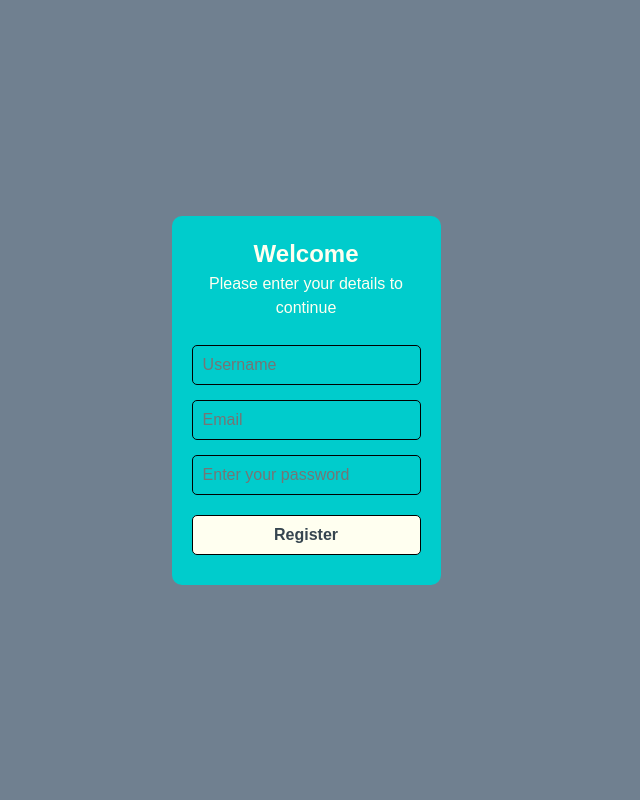
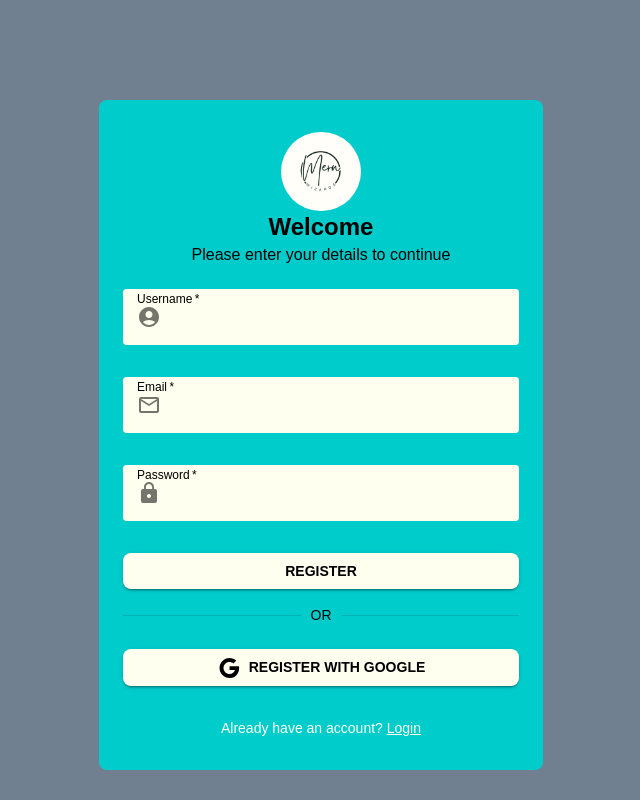
Before and after one commit to LukeZHar/MERN-Wizards-T3A2-B, a React (Vite) app: page /register in a window 1280 px wide. Shown: the whole page, without its empty margins (319-959 px from the left). Built offline with nearby package versions, Linux system fonts and the light colour scheme.

Commit message:
Feat: MUI implemented and login function fixed

```diff
--- a/package.json
+++ b/package.json
@@ -28,6 +28,10 @@
   },
   "homepage": "https://github.com/LukeZHar/MERN-Wizards-T3A2-B#readme",
   "dependencies": {
+    "@emotion/react": "^11.14.0",
+    "@emotion/styled": "^11.14.0",
+    "@mui/icons-material": "^6.4.6",
+    "@mui/material": "^6.4.6",
     "axios": "^1.8.1",
     "bcrypt": "^5.1.1",
     "cors": "^2.8.5",
--- a/src/backend/controllers/authController.js
+++ b/src/backend/controllers/authController.js
@@ -26,10 +26,12 @@ async function registerUser(req, res) {
         console.error("Error during registration:", error); // Log error for debugging
         res.status(500).json({ message: "Error registering user", error });
     }
+    console.log("Registering user:", username);
 }
 
 // Log in an existing user
 async function loginUser(req, res) {
+    console.log("Received login data:", req.body)
     const { username, password } = req.body;
 
     try {
@@ -55,6 +57,7 @@ async function loginUser(req, res) {
         console.error("Error during login:", error); // Log error for debugging
         res.status(500).json({ message: "Error logging in", error });
     }
+    console.log("Logging in user:", username);
 }
 
 module.exports = {
--- a/src/backend/routes/authRoutes.js
+++ b/src/backend/routes/authRoutes.js
@@ -3,10 +3,8 @@ const { registerUser, loginUser } = require("../controllers/authController");
 
 const router = express.Router();
 
-// POST localhost:5000/api/auth/register
 router.post("/register", registerUser );
 
-// POST localhost:5000/api/auth/login
 router.post("/login", loginUser );
 
 module.exports = router;
--- a/src/backend/routes/postRoutes.js
+++ b/src/backend/routes/postRoutes.js
@@ -6,13 +6,13 @@ const router = express.Router();
 // Use the validateToken middleware on this route
 router.use(validateToken);
 
-// GET localhost:5000/api/posts/
+// GET /api/posts/
 router.get("/", getAllPosts);
 
-// GET localhost:8008/api/posts/:id
+// GET api/posts/:id
 router.get("/id", getUserPost);
 
-// POST localhost:5000/api/posts/
+// POST /api/posts/
 router.post("/", createPost);
 
 module.exports = router;
--- a/src/frontend/pages/LoginPage.jsx
+++ b/src/frontend/pages/LoginPage.jsx
@@ -1,7 +1,12 @@
 import { useState } from "react";
 import axios from 'axios';
-import "../styles/login.css"; // Import your CSS styles
+// import "../styles/login.css"; // Import your CSS styles
+import { TextField, Button, Typography, Container, Alert, Divider, InputAdornment } from '@mui/material'; // Import MUI components
+import { AccountCircle, Lock } from '@mui/icons-material';
+import GoogleIcon from '@mui/icons-material/Google'
 import { useUserAuthContext } from "../contexts/UserAuthContext"; // Import custom AuthContext
+import { useNavigate } from "react-router-dom";
+import logo from "../assets/Mern.png"
 
 export default function LoginPage() {
     // State variables for storing login input and error messages
@@ -9,17 +14,18 @@ export default function LoginPage() {
     const [password, setPassword] = useState('');
     const [error, setError] = useState('');
     const [token, setToken] = useUserAuthContext(); // Access token state from context
+    const navigate = useNavigate();
 
     const handleSubmit = async (e) => {
         e.preventDefault(); // Prevent default form submission
-        const userDetails = { username, password }; // Capture username and password
         try {
             // Send login request to the backend API
-            const response = await axios.post(`${import.meta.env.VITE_AUTH_API_URL}/api/auth/login`, { userDetails });
+            const response = await axios.post(`${import.meta.env.VITE_AUTH_API_URL}/api/auth/login`, { username, password });
             localStorage.setItem('token', response.data.token); // Store JWT token in localStorage
             setToken(response.data.token); // Set the token in context
             alert('Login successful!'); // Alert on successful login
             setError(''); // Clear any previous error
+            navigate('/dashboard');
         } catch (err) {
             // Set error message to display if login fails
             setError(err.response?.data?.message || 'Login failed');
@@ -27,33 +33,83 @@ export default function LoginPage() {
     };
 
     return (
-        <div className="login-page">
-            <main>
-                <h2>Welcome</h2>
-                <p>Please enter your details to continue</p>
-                <form onSubmit={handleSubmit}>
-                    <input
-                        type="text" // Use text input for username
-                        name="username"
-                        placeholder="Username"
-                        value={username}
-                        onChange={(e) => setUsername(e.target.value)} // Update username state
-                        required
-                    />
-                    <input
-                        type="password"
-                        name="password"
-                        placeholder="Password"
-                        value={password}
-                        onChange={(e) => setPassword(e.target.value)} // Update password state
-                        required
-                    />
-                    <button type="submit">Login</button>
-                    <button type="button">Login with Google</button>
-                    <p>Don't have an account? <a href="/register">Register</a></p>
-                    {error && <p style={{ color: 'red' }}>{error}</p>}
-                </form>
-            </main>
-        </div>
+        <Container component="main" maxWidth="xs" sx={{
+            bgcolor: '#00cccc', // Background color of the container
+            borderRadius: 2,
+            padding: 4,
+            display: 'flex',
+            flexDirection: 'column',
+            alignItems: 'center',
+            justifyContent: 'center',
+            marginTop: '100px', // Centered with margin above
+        }}>
+            <img src={logo} alt="Logo" style={{ display: 'block', margin: '0 auto', width: '20%', maxWidth: '200px', borderRadius: '50%' }} />
+            <Typography variant="h5" component="h2" align="center">
+                Welcome
+            </Typography>
+            <Typography variant="body1" align="center" gutterBottom>
+                Please enter your details to continue
+            </Typography>
+            <form onSubmit={handleSubmit} noValidate style={{ width: '100%' }}>
+                <TextField
+                    variant="outlined"
+                    margin="normal"
+                    required
+                    fullWidth
+                    label="Username"
+                    autoFocus
+                    value={username}
+                    onChange={(e) => setUsername(e.target.value)}
+                    InputProps={{
+                        startAdornment: (
+                            <InputAdornment position="start">
+                                <AccountCircle />
+                            </InputAdornment>
+                        ),
+                    }}
+                />
+                <TextField
+                    variant="outlined"
+                    margin="normal"
+                    required
+                    fullWidth
+                    label="Password"
+                    type="password"
+                    value={password}
+                    onChange={(e) => setPassword(e.target.value)}
+                    InputProps={{
+                        startAdornment: (
+                            <InputAdornment position="start">
+                                <Lock />
+                            </InputAdornment>
+                        ),
+                    }}
+                />
+                <Button
+                    type="submit"
+                    fullWidth
+                    variant="contained"
+                    sx={{ mt: 2 }}
+                >
+                    Login
+                </Button>
+                <Divider sx={{ my: 2 }}>
+                    <Typography variant="body2">OR</Typography>
+                </Divider>
+                <Button
+                    fullWidth
+                    variant="contained"
+                    sx={{ mb: 2, mt: 1 }}
+                    onClick={() => window.location.href = 'http://localhost:5000/api/auth/google'}
+                >
+                    <GoogleIcon sx={{ marginRight: 1 }} /> {/* Google icon */}
+                    Login with Google
+                </Button>
+                <Typography variant="body2" align="center" sx={{ mt: 2 }}>
+                    Don't have an account? <a href="/register" style={{ color: '#fffff0' }}>Register</a>
+                </Typography>
+                {error && <Alert severity="error" sx={{ mt: 2 }}>{error}</Alert>}
+            </form>
+        </Container>
     );
 }
--- a/src/frontend/pages/RegisterPage.jsx
+++ b/src/frontend/pages/RegisterPage.jsx
@@ -1,12 +1,18 @@
 import { useState } from "react";
 import axios from 'axios';
-import "../styles/register.css";
+// import "../styles/register.css";
+import logo from "../assets/Mern.png"
+import { useNavigate } from "react-router-dom";
+import { TextField, Button, Typography, Container, Alert, Divider, InputAdornment } from '@mui/material'; // Import MUI components
+import { AccountCircle, Lock, MailOutline } from '@mui/icons-material';
+import GoogleIcon from '@mui/icons-material/Google';
 
 export default function RegisterPage() {
     const [username, setUsername] = useState('');
     const [email, setEmail] = useState('');
     const [password, setPassword] = useState('');
     const [error, setError] = useState('');
+    const navigate = useNavigate();
 
     const handleSubmit = async (e) => {
         e.preventDefault();
@@ -14,45 +20,106 @@ export default function RegisterPage() {
             const response = await axios.post(`${import.meta.env.VITE_AUTH_API_URL}/api/auth/register`, { username, email, password });
             alert(response.data.message);
             setError('');
+            navigate('/login');
         } catch (err) {
             setError(err.response?.data?.message || 'Registration failed');
         }
     };
 
     return (
-        <div className="register-page">
-            <main>
-                <h2>Welcome</h2>
-                <p>Please enter your details to continue</p>
-                <form onSubmit={handleSubmit}>
-                    <input
-                        type="text"
-                        name="username"
-                        placeholder="Username"
+        <Container component="main" maxWidth="xs" sx={{
+            bgcolor: '#00cccc', // Background color
+            borderRadius: 2,
+            padding: 4,
+            display: 'flex',
+            flexDirection: 'column',
+            alignItems: 'center',
+            justifyContent: 'center',
+            marginTop: '100px', // Centered with margin above
+        }}>
+            <img src={logo} alt="Logo" style={{ display: 'block', margin: '0 auto', width: '20%', maxWidth: '200px', borderRadius: '50%' }} />
+            <Typography variant="h5" component="h2" align="center">
+                Welcome
+            </Typography>
+            <Typography variant="body1" align="center" gutterBottom>
+                Please enter your details to continue
+            </Typography>
+            <form onSubmit={handleSubmit} noValidate style={{ width: '100%' }}>
+                <TextField
+                    variant="outlined"
+                    margin="normal"
+                    required
+                    fullWidth
+                    label="Username"
                     value={username}
                     onChange={(e) => setUsername(e.target.value)}
+                    InputProps={{
+                        startAdornment: (
+                            <InputAdornment position="start">
+                                <AccountCircle />
+                            </InputAdornment>
+                        ),
+                    }}
+                />
+                <TextField
+                    variant="outlined"
+                    margin="normal"
                     required
-                    />
-                    <input
+                    fullWidth
+                    label="Email"
                     type="email"
-                        name="email"
-                        placeholder="Email"
                     value={email}
                     onChange={(e) => setEmail(e.target.value)}
+                    InputProps={{
+                        startAdornment: (
+                            <InputAdornment position="start">
+                                <MailOutline /> {/* Email icon */}
+                            </InputAdornment>
+                        ),
+                    }}
+                />
+                <TextField
+                    variant="outlined"
+                    margin="normal"
                     required
-                    />
-                    <input
+                    fullWidth
+                    label="Password"
                     type="password"
-                        name="password"
-                        placeholder="Enter your password"
                     value={password}
                     onChange={(e) => setPassword(e.target.value)}
-                        required
+                    InputProps={{
+                        startAdornment: (
+                            <InputAdornment position="start">
+                                <Lock /> {/* Lock icon */}
+                            </InputAdornment>
+                        ),
+                    }}
                 />
-                    <button type="submit">Register</button>
-                    {error && <p className="error">{error}</p>}
+                <Button
+                    type="submit"
+                    fullWidth
+                    variant="contained"
+                    sx={{ mt: 2 }}
+                >
+                    Register
+                </Button>
+                <Divider sx={{ my: 2 }}>
+                    <Typography variant="body2">OR</Typography>
+                </Divider>
+                <Button
+                    fullWidth
+                    variant="contained"
+                    sx={{ mb: 2, mt: 1 }}
+                    onClick={() => window.location.href = 'http://localhost:5000/api/auth/google'}
+                >
+                    <GoogleIcon sx={{ marginRight: 1 }} /> {/* Google icon */}
+                    Register with Google
+                </Button>
+                {error && <Alert severity="error" sx={{ mt: 2 }}>{error}</Alert>} {/* Display error message */}
+                <Typography variant="body2" color="#fffff0" align="center" sx={{ mt: 2 }}>
+                    Already have an account? <a href="/login" style={{ color: '#fffff0' }}>Login</a>
+                </Typography>
             </form>
-            </main>
-        </div>
+        </Container>
     );
 }
--- /dev/null
+++ b/src/frontend/styles/theme.js
@@ -0,0 +1,69 @@
+import { createTheme } from '@mui/material/styles';
+
+// Create a theme instance with your specific customizations
+const theme = createTheme({
+    palette: {
+        primary: {
+            main: '#00cccc', // Primary color
+            contrastText: '#ffffff', // Text color on primary buttons
+        },
+        secondary: {
+            main: '#fffff0', // Secondary color
+            contrastText: '#000000', // Text color on secondary buttons
+        },
+        text: {
+            primary: '#000000', // Default text color - black
+        },
+    },
+    typography: {
+        fontFamily: 'Arial, sans-serif',
+        h5: {
+            fontWeight: 600,
+        },
+        body1: {
+            fontSize: '1rem',
+            color: '#000000', // Set body text color
+        },
+    },
+    components: {
+        MuiButton: {
+            styleOverrides: {
+                root: {
+                    borderRadius: 8, // Rounded corners
+                    fontWeight: 'bold', // Bold text on buttons
+                    backgroundColor: '#fffff0', // Background color for buttons
+                    color: 'black', // Default text color for buttons
+                    "&:hover": {
+                        backgroundColor: '#cccccc', // Hover state color
+                    },
+                },
+            },
+        },
+        MuiTextField: {
+            styleOverrides: {
+                root: {
+                    marginBottom: '16px',
+                    '& label.Mui-focused': {
+                        color: '#fffff0', // Focused label color
+                    },
+                    '& .MuiOutlinedInput-root': {
+                        '& fieldset': {
+                            borderColor: '#fffff0', // Initial border color
+                        },
+                        '&:hover fieldset': {
+                            borderColor: '#333333', // Border color on hover
+                        },
+                        '&.Mui-focused fieldset': {
+                            borderColor: '#cccccc', // Focused border color
+                        },
+                        // Set input text color and background color
+                        backgroundColor: '#fffff0', // Input background color
+                        color: 'black', // Input text color
+                    },
+                },
+            },
+        },
+    },
+});
+
+export default theme;
```
Also changed, not shown: src/frontend/main.jsx (+6 -2 lines), src/frontend/assets/Mern.png (added), 1 other file (tests, documents, lock files or other folders). Lines whose indentation alone changed are shown as unchanged.
